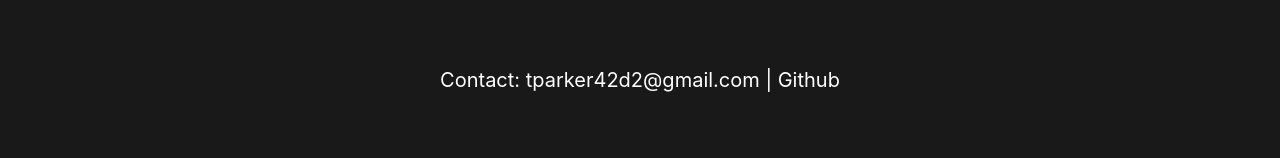
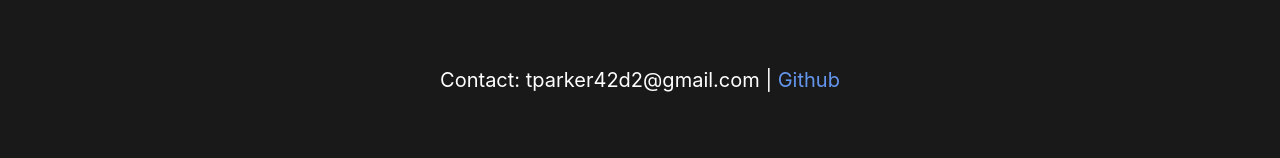
Before and after one commit to tyler-parker/ARTIC-project, a React (Create React App) app in the folder client/: page /contact in a window 1280 px wide. Shown: the part 462-620 px from the top of the page. Built offline with nearby package versions, Linux system fonts and the light colour scheme.

Commit message:
fixed text color in input box of Collection page

```diff
--- a/client/src/pages/Collection.jsx
+++ b/client/src/pages/Collection.jsx
@@ -64,6 +64,7 @@ export default function Collection() {
                         value={searchValue.searchTerm}
                         onChange={handleChange}
                         size='md'
+                        color='white'
                         />
                         <Button size='md'>
                             Submit
--- a/client/src/pages/Contact.jsx
+++ b/client/src/pages/Contact.jsx
@@ -19,7 +19,7 @@ export default function Contact() {
             <div style={{marginTop: "5%"}}>
                 <h1 style={headerStyles}>Tyler Parker</h1>
                 <p style={pStyles}>Like most of his friends growing up, Tyler had a love for the computer and video games. It wasn't until after high school when he built his first gaming PC and started playing with mods and servers that he considered going into computer tech for a career. After completing some online coding exercises and becoming more interested in web development, he attended a boot camp with DevPoint Labs in 2015. Although he did not transition into a developer job, his understanding of software processes and concepts landed him a job as a business analyst, where he learned data management in an agile environment. Today he is enrolled in VSchool where he has been learning to make web applications with the Mongo, Express, React, and Node stack in hopes to work on exciting projects!</p>
-                <p style={pStyles}>Contact: tparker42d2@gmail.com | <a href='https://github.com/tyler-parker'>Github</a></p>
+                <p style={pStyles}>Contact: tparker42d2@gmail.com | <a href='https://github.com/tyler-parker' style={aStyles}>Github</a></p>
             </div>
             <div>
                 <h1 style={headerStyles}>Tyler Thomas</h1>
```
